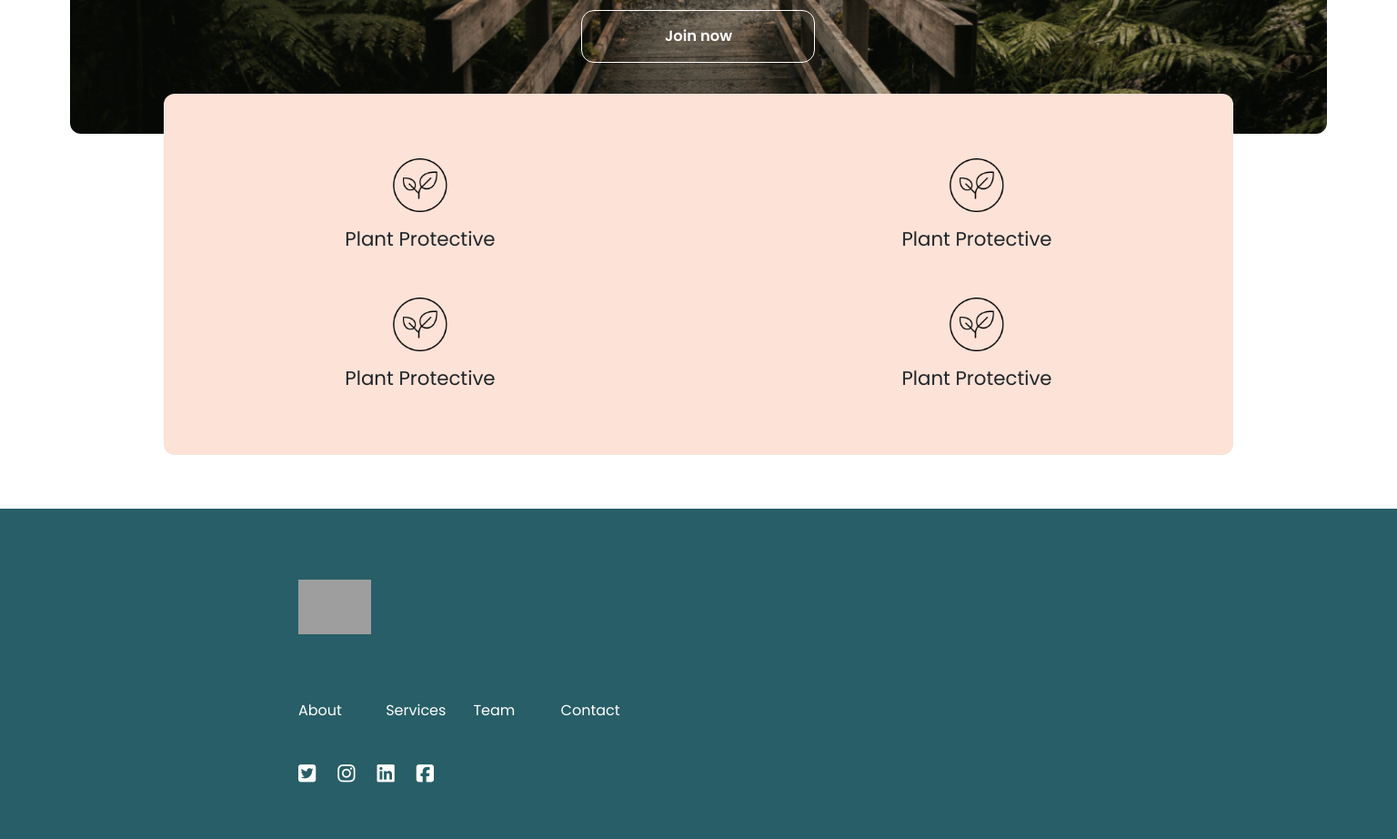
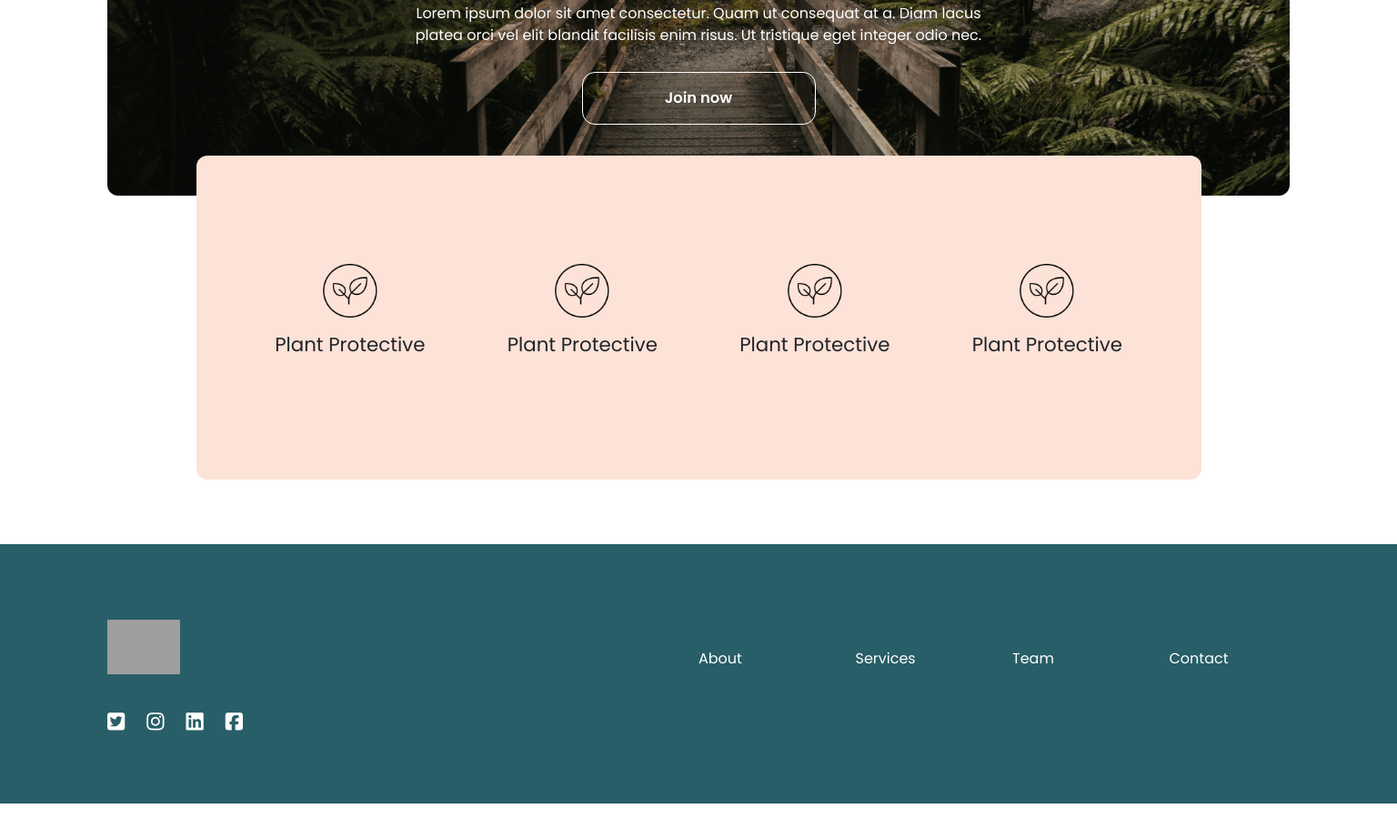
Before and after one commit to Islomjon-ARSGkvaT/figma-new-17.07.23, a plain HTML site: page index.html in a window 1536 px wide. Shown: the part 3188-4110 px from the top of the page at 91% size. After the commit the page ends 4071 px from the top, so only its background shows below. Drawn offline with nearby package versions, Linux system fonts and the light colour scheme; grey boxes are pictures that could not be loaded.

Commit message:
figma now

```diff
--- a/SASS/_footer.scss
+++ b/SASS/_footer.scss
@@ -76,3 +76,26 @@ footer {
     }
   }
 }
+@media screen and (min-width: 1440px) {
+  footer {
+    padding: 78px 0;
+    .link {
+      max-width: 1300px;
+      display: grid;
+      grid-template-columns: repeat(2, 1fr);
+      justify-content: center;
+      align-items: center;
+      &__item {
+        padding: 0;
+        margin: 0;
+        ul {
+          gap: 40px;
+        }
+      }
+    }
+    .link-global {
+      max-width: 1300px;
+      margin: 36px auto 0 auto;
+    }
+  }
+}
--- a/SASS/_health-recom.scss
+++ b/SASS/_health-recom.scss
@@ -110,3 +110,14 @@
     }
   }
 }
+@media screen and (min-width: 1440px) {
+  .health-recom {
+    max-width: 1300px;
+    margin: 104px auto 383px;
+    &__info-resp {
+      grid-template-columns: repeat(4, 1fr);
+      height: 356px;
+      padding: 119px 66px;
+    }
+  }
+}
--- a/index.html
+++ b/index.html
@@ -249,13 +249,13 @@
         <a href="#"
           ><i class="fa-brands fa-square-twitter" style="color: #fff"></i
         ></a>
-        <a href="#"
+        <a href="https://instagram.com/kv_gk590?igshid=MzNlNGNkZWQ4Mg=="
           ><i class="fa-brands fa-instagram" style="color: #fff"></i
         ></a>
         <a href="#"
           ><i class="fa-brands fa-linkedin" style="color: #fff"></i
         ></a>
-        <a href="#"
+        <a href="https://www.facebook.com/islom.mengliyev.10?mibextid=ZbWKwL"
           ><i class="fa-brands fa-square-facebook" style="color: #fff"></i
         ></a>
       </div>
```
Also changed, not shown: CSS/main.css, 1 other file.
